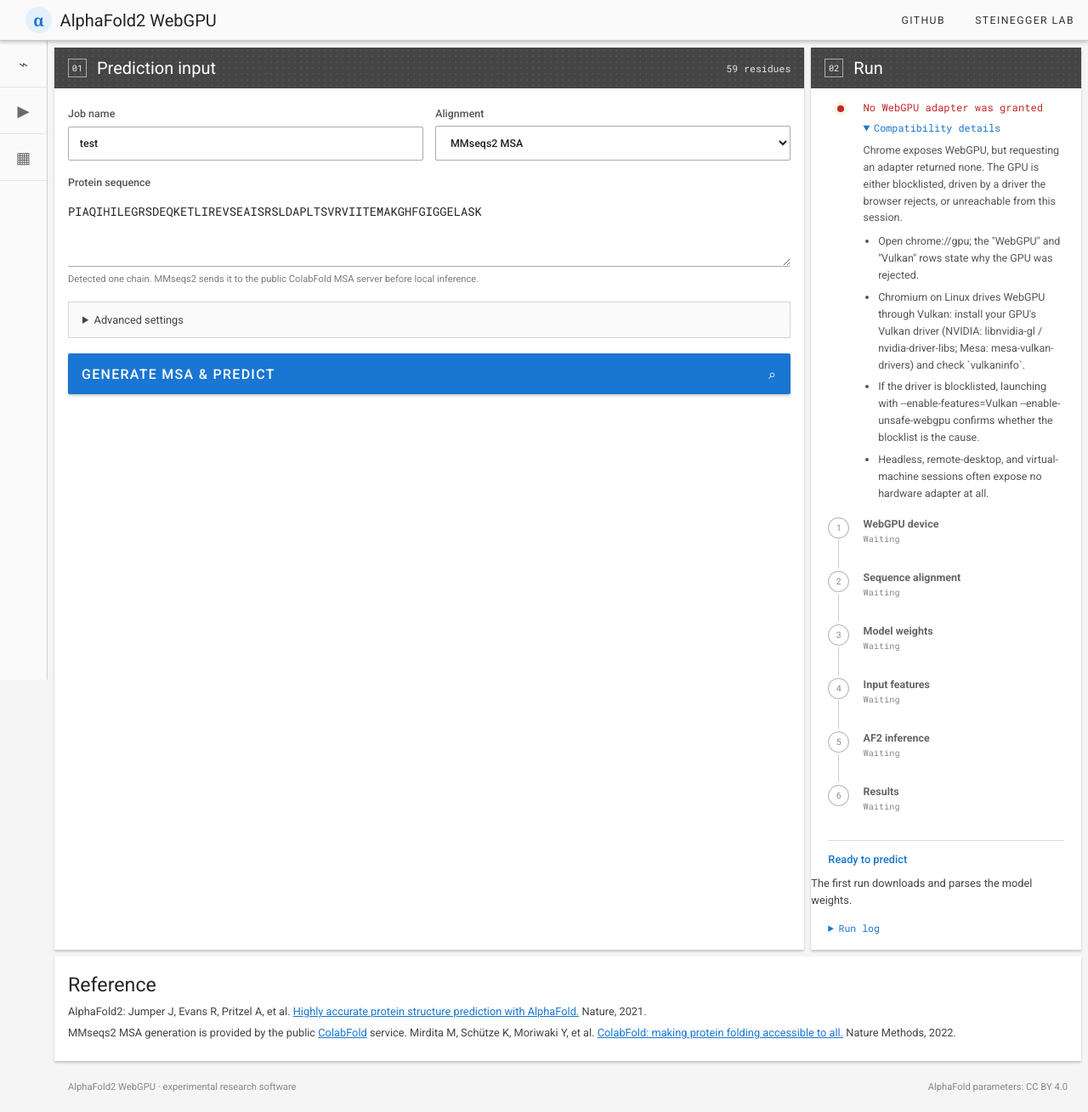
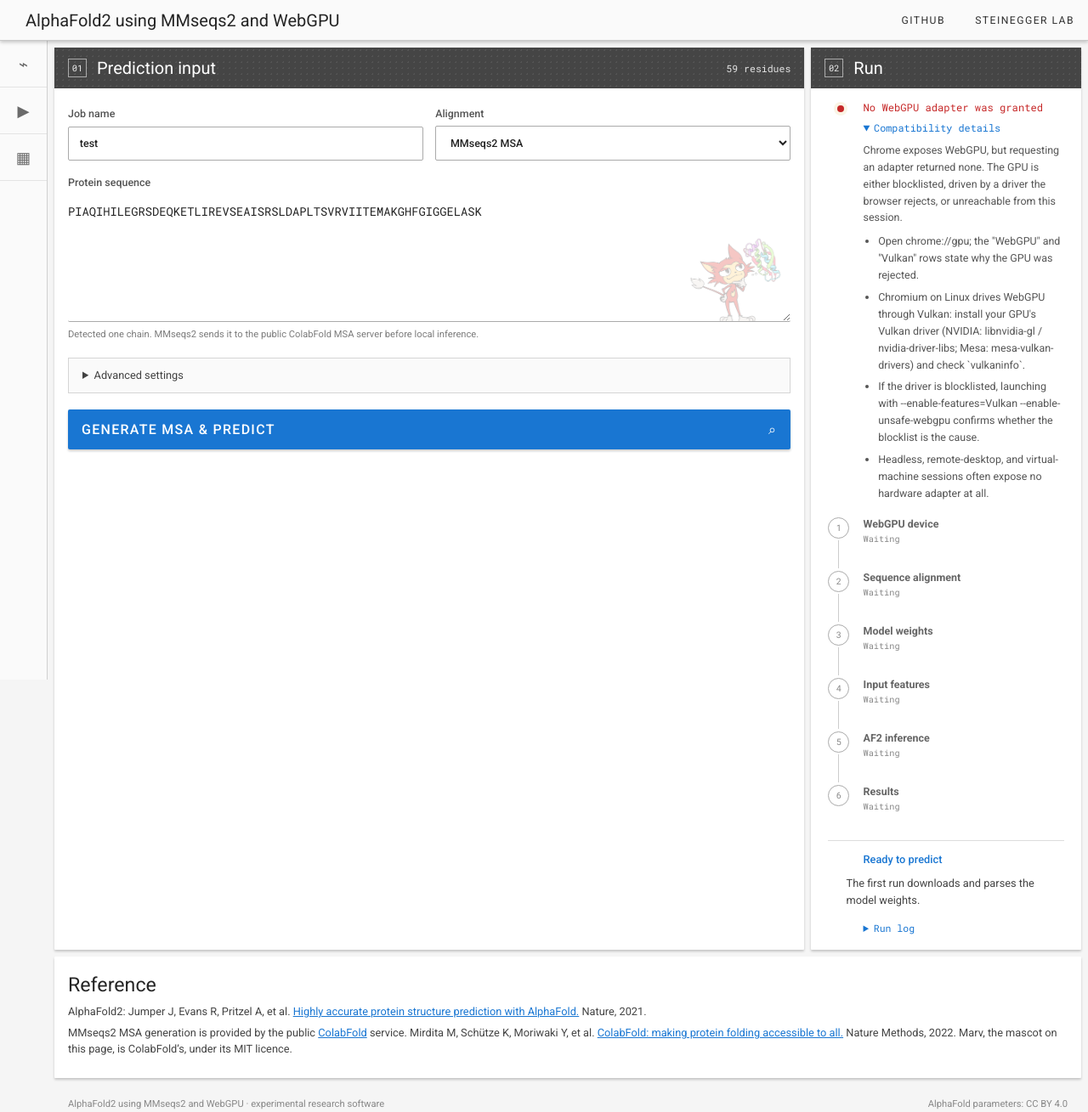
Before and after one commit to martin-steinegger/alphafold2-webgpu, a website built with Vite: page web/index.html in a window 1280 px wide. Shown: the whole page at 85% size. Built offline with nearby package versions, Linux system fonts and the light colour scheme.

Commit message:
Put Marv on the page, and give the structure room to be seen
The page is called what it is: AlphaFold2 using MMseqs2 and WebGPU, in the tab,
the header and the footer. The α in its circle is gone; in its place the tab
carries ColabFold's Marv, which is also what now stands in the sequence field,
washed out and bottom right, the way the Foldseek search server's query box
carries its own mascot. The field is six rows instead of three so he fits, and
the reference section credits the logo.

Two things that were reported alongside it. The structure viewer was 520px
whatever the window was, so when a finished run scrolled the results into view
its bottom ran 74px past the fold on a 700px window and 154px on a 620px one:
you could not see the structure it had just spent a minute predicting. It is
clamp(320px, 58vh, 520px) now, which fits with room to spare at every height
from 620 up. Its camera also follows the container: a fit computed at one size
does not frame a model at another, so a resize re-fits, unless someone has
taken hold of the model, in which case their framing is the one worth keeping.

And what a finished run says now starts where every other line in that panel
starts. The status, the summary and the log sat on the panel's own edge while
the capability line and the stage names sat a marker's width in, so the last
thing to appear was the one thing out of line. The divider still spans the
panel; only the text moved.

```diff
--- a/web/index.html
+++ b/web/index.html
@@ -5,14 +5,15 @@
     <meta name="viewport" content="width=device-width, initial-scale=1.0" />
     <meta name="theme-color" content="#071512" />
     <meta name="description" content="Run AlphaFold2 monomer inference locally in your browser with WebGPU." />
-    <title>AlphaFold2 WebGPU</title>
+    <title>AlphaFold2 using MMseqs2 and WebGPU</title>
+    <link rel="icon" type="image/png" sizes="32x32" href="./marv-32.png" />
+    <link rel="apple-touch-icon" sizes="180x180" href="./marv-180.png" />
     <link rel="stylesheet" href="./style.css" />
   </head>
   <body>
     <header class="site-header">
-      <a class="brand" href="./" aria-label="AlphaFold2 WebGPU home">
-        <span class="brand-mark" aria-hidden="true">α</span>
-        <span>AlphaFold2 WebGPU</span>
+      <a class="brand" href="./" aria-label="AlphaFold2 using MMseqs2 and WebGPU home">
+        <span>AlphaFold2 using MMseqs2 and WebGPU</span>
       </a>
       <nav class="header-links" aria-label="External links">
         <a href="https://github.com/martin-steinegger/alphafold2-webgpu">GitHub</a>
@@ -39,7 +40,7 @@
               <label>Alignment<select id="input-mode"><option value="mmseqs2" selected>MMseqs2 MSA</option><option value="single">Single sequence</option><option value="custom">Custom A3M</option></select></label>
             </div>
             <label id="sequence-field">Protein sequence
-              <textarea id="sequence" rows="3" spellcheck="false">PIAQIHILEGRSDEQKETLIREVSEAISRSLDAPLTSVRVIITEMAKGHFGIGGELASK</textarea>
+              <textarea id="sequence" rows="6" spellcheck="false">PIAQIHILEGRSDEQKETLIREVSEAISRSLDAPLTSVRVIITEMAKGHFGIGGELASK</textarea>
               <span id="sequence-hint" class="hint">Enter one chain for AlphaFold2 or colon-separated chains for Multimer-v3.</span>
             </label>
             <label id="a3m-field" class="file-field" hidden>Custom alignment (.a3m)
@@ -157,11 +158,11 @@
       <section class="reference" aria-labelledby="reference-heading">
         <h2 id="reference-heading">Reference</h2>
         <p>AlphaFold2: Jumper J, Evans R, Pritzel A, et al. <a href="https://doi.org/10.1038/s41586-021-03819-2">Highly accurate protein structure prediction with AlphaFold.</a> Nature, 2021.</p>
-        <p>MMseqs2 MSA generation is provided by the public <a href="https://github.com/sokrypton/ColabFold">ColabFold</a> service. Mirdita M, Schütze K, Moriwaki Y, et al. <a href="https://doi.org/10.1038/s41592-022-01488-1">ColabFold: making protein folding accessible to all.</a> Nature Methods, 2022.</p>
+        <p>MMseqs2 MSA generation is provided by the public <a href="https://github.com/sokrypton/ColabFold">ColabFold</a> service. Mirdita M, Schütze K, Moriwaki Y, et al. <a href="https://doi.org/10.1038/s41592-022-01488-1">ColabFold: making protein folding accessible to all.</a> Nature Methods, 2022. Marv, the mascot on this page, is ColabFold’s, under its MIT licence.</p>
       </section>
 
     </main>
-    <footer><span>AlphaFold2 WebGPU · experimental research software</span><span>AlphaFold parameters: CC BY 4.0</span></footer>
+    <footer><span>AlphaFold2 using MMseqs2 and WebGPU · experimental research software</span><span>AlphaFold parameters: CC BY 4.0</span></footer>
     <script type="module" src="./main.ts"></script>
   </body>
 </html>
--- a/web/main.ts
+++ b/web/main.ts
@@ -445,12 +445,25 @@
     viewer.zoomTo(); viewer.render();
     currentViewer = viewer;
     watchViewerContext(container);
+    // A camera fitted to one size does not frame the model at another, so the
+    // fit follows the container: the viewer is sized against the window, and
+    // the results scrolling into view is the first time it has its real size.
+    // Once someone has taken hold of the model, their own framing is the one
+    // worth keeping and only the canvas is resized.
+    let viewerHeld = false;
+    for (const event of ["pointerdown", "wheel"] as const) {
+      container.addEventListener(event, () => { viewerHeld = true; }, { passive: true });
+    }
     viewerResizeObserver = new ResizeObserver(() => {
       // Starting another prediction hides the results, which resizes the
       // container to nothing: drawing into a zero-sized canvas fails in the
       // renderer and says so, for a frame nobody can see.
       if (container.clientWidth === 0 || container.clientHeight === 0) return;
-      withViewer("resizing", () => { viewer.resize(); viewer.render(); });
+      withViewer("resizing", () => {
+        viewer.resize();
+        if (!viewerHeld) viewer.zoomTo();
+        viewer.render();
+      });
     });
     viewerResizeObserver.observe(container);
   } catch (error) {
--- a/web/style.css
+++ b/web/style.css
@@ -9,8 +9,7 @@
 a { color: var(--primary); }
 
 .site-header { position: fixed; z-index: 20; inset: 0 0 auto 0; height: 48px; display: flex; align-items: center; padding: 0 16px 0 30px; border-bottom: 1px solid #c9c9c9; background: #fafafa; box-shadow: 0 2px 4px #0003; }
-.brand { display: flex; align-items: center; gap: .6rem; color: #242424; text-decoration: none; font-size: 1.25rem; font-weight: 400; }
-.brand-mark { display: grid; place-items: center; width: 31px; height: 31px; border-radius: 50%; background: #e2f0fc; color: var(--primary); font-family: Georgia, serif; font-size: 1.2rem; font-weight: 700; }
+.brand { display: flex; align-items: center; min-width: 0; color: #242424; text-decoration: none; font-size: 1.25rem; font-weight: 400; white-space: nowrap; overflow: hidden; text-overflow: ellipsis; }
 .header-links { display: flex; gap: 2.2rem; margin-left: auto; }
 .header-links a { color: #303030; text-decoration: none; font-size: .76rem; letter-spacing: .12em; text-transform: uppercase; }
 .header-links a:hover { color: var(--primary); }
@@ -33,6 +32,7 @@
 .two-columns { grid-template-columns: 1fr 1fr; }
 label { display: grid; gap: .42rem; color: #555; font-size: .78rem; font-weight: 500; }
 input, select, textarea { width: 100%; border: 1px solid #aaa; border-radius: 2px; outline: 0; padding: .7rem .8rem; color: #222; background: #fff; transition: border-color .15s, box-shadow .15s; }
+#sequence { min-height: 150px; background: #fff url("./marv-faded.png") no-repeat right 6px bottom -10px / 118px; }
 textarea { resize: vertical; min-height: 80px; border-width: 0 0 1px; padding: 10px 0; font: .86rem/1.55 "Roboto Mono", monospace; text-transform: uppercase; }
 input:focus, select:focus, textarea:focus { border-color: var(--primary); box-shadow: 0 1px 0 var(--primary); }
 input:disabled, select:disabled { color: #888; background: #eee; }
@@ -67,6 +67,7 @@
 .run-status, .run-summary, .run-log-details, .run-panel > .secondary {
   margin-inline: 20px; width: calc(100% - 40px); }
 .run-panel > .secondary { margin-bottom: 18px; }
+.run-status, .run-summary, .run-log-details { padding-left: calc(30px + .7rem); }
 .run-status { padding-top: 14px; border-top: 1px solid #ddd; color: var(--primary); font-size: .8rem; font-weight: 500; }
 .run-status[data-state="failed"] { color: var(--danger); }
 /* What a finished run is: one sentence in text meant to be read. The log is
@@ -94,7 +95,7 @@
    nothing beside it. */
 .chain-card { grid-area: chains; }
 .card-title { display: flex; justify-content: space-between; align-items: center; gap: 1rem; padding-bottom: .8rem; border-bottom: 1px solid #ddd; }
-#structure-viewer { position: relative; width: 100%; height: 520px; display: grid; place-items: center; overflow: hidden; margin-top: 1rem; background: radial-gradient(circle, #fff, #eef1f3 72%); color: #777; }
+#structure-viewer { position: relative; width: 100%; height: clamp(320px, 58vh, 520px); display: grid; place-items: center; overflow: hidden; margin-top: 1rem; background: radial-gradient(circle, #fff, #eef1f3 72%); color: #777; }
 .quiet { width: auto; margin-left: .4rem; border: 1px solid #999; border-radius: 2px; padding: .45rem .7rem; color: #444; background: #fff; text-transform: uppercase; font-size: .68rem; cursor: pointer; }
 .quiet:hover { color: var(--primary); border-color: var(--primary); }
 /* The results heading is a dark bar, so its button borrows the bar's palette. */
@@ -144,8 +145,8 @@
 footer { display: flex; justify-content: space-between; padding: 1.5rem 1rem 2.5rem; color: #888; font-size: .7rem; }
 
 @media (max-width: 900px) { .workspace { grid-template-columns: 1fr; } .result-grid { grid-template-columns: 1fr; grid-template-areas: "structure" "plddt" "msa" "pae" "chains" "recycle"; } }
-@media (max-width: 680px) { body { padding-left: 0; } .side-rail { display: none; } .site-header { padding-inline: 12px; } .header-links a:not(:first-child) { display: none; } .header-links { gap: .8rem; } main, footer { width: calc(100% - 12px); } .two-columns, .advanced-grid { grid-template-columns: 1fr; } .advanced-grid .wide { grid-column: auto; } .score-grid { grid-template-columns: 1fr 1fr; } .primary { width: 100%; } textarea { min-height: 76px; } }
-@media (max-width: 430px) { .brand { font-size: 1rem; } .score-grid { grid-template-columns: 1fr; } footer { display: grid; gap: .5rem; } #structure-viewer { height: 390px; } }
+@media (max-width: 680px) { body { padding-left: 0; } .side-rail { display: none; } .site-header { padding-inline: 12px; } .header-links a:not(:first-child) { display: none; } .header-links { gap: .8rem; } main, footer { width: calc(100% - 12px); } .two-columns, .advanced-grid { grid-template-columns: 1fr; } .brand { font-size: 1.05rem; } #sequence { background-size: 96px; } .advanced-grid .wide { grid-column: auto; } .score-grid { grid-template-columns: 1fr 1fr; } .primary { width: 100%; } textarea { min-height: 76px; } }
+@media (max-width: 430px) { .brand { font-size: .84rem; } .score-grid { grid-template-columns: 1fr; } footer { display: grid; gap: .5rem; } #structure-viewer { height: clamp(300px, 52vh, 390px); } }
 
 .submit-row { display: flex; gap: 0.6rem; align-items: stretch; }
 .submit-row .primary { flex: 1; }
```
Also changed, not shown: web/marv-faded.png (added), web/public/marv-180.png (added), web/public/marv-32.png (added).
